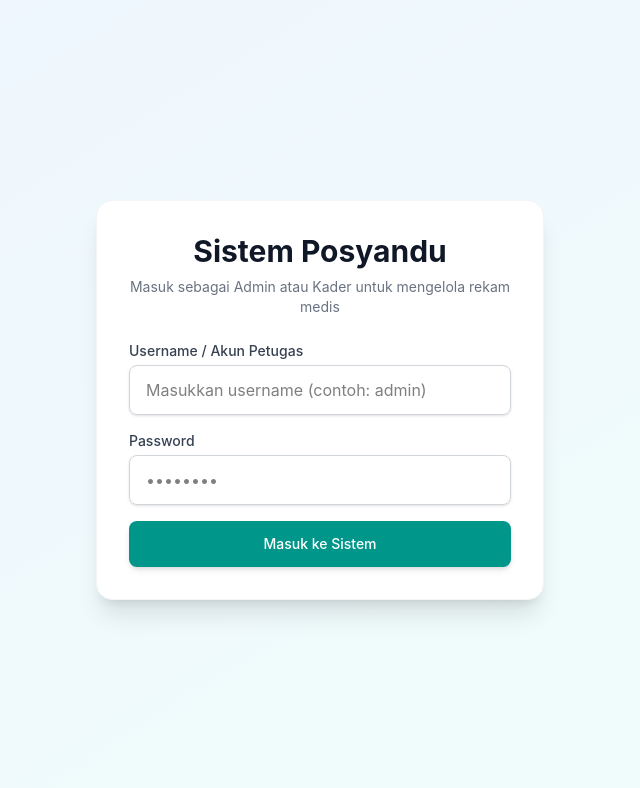
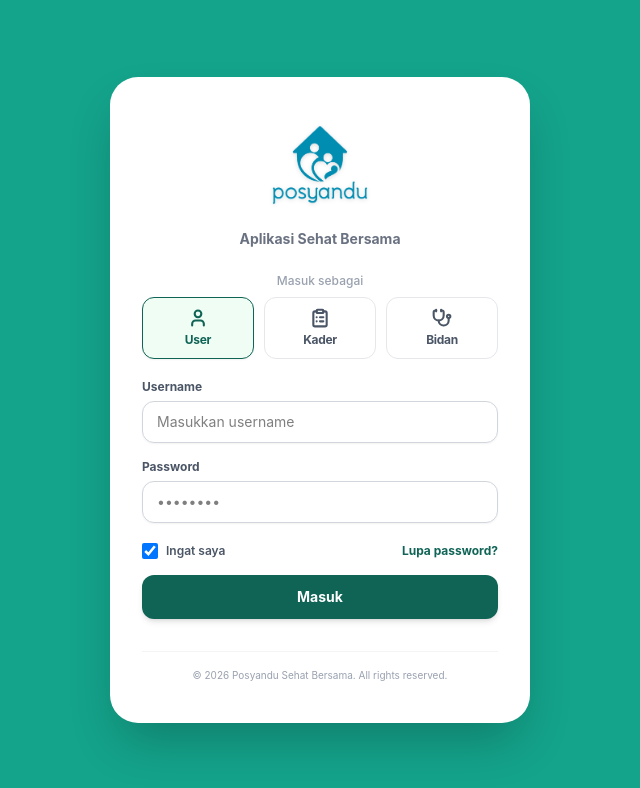
Before and after one commit to AchmadZackyGZ/posyanduNglabak, a SvelteKit app in the folder frontend/: page /login in a window 1280 px wide. Shown: the top 788 px of the page, without its empty margins (320-960 px from the left). Built offline with nearby package versions, Linux system fonts and the light colour scheme.

Commit message:
merancang ulang UI login identik referensi Posyandu Sehat Bersama

```diff
--- a/frontend/package.json
+++ b/frontend/package.json
@@ -34,5 +34,8 @@
 		"typescript": "^6.0.2",
 		"typescript-eslint": "^8.58.1",
 		"vite": "^8.0.7"
+	},
+	"dependencies": {
+		"lucide-svelte": "^1.0.1"
 	}
 }
--- a/frontend/src/routes/(auth)/login/+page.svelte
+++ b/frontend/src/routes/(auth)/login/+page.svelte
@@ -2,14 +2,20 @@
 	/* eslint-disable svelte/no-navigation-without-resolve */
 	import { goto } from '$app/navigation';
 
-	// Menggunakan Svelte 5 Runes untuk reaktivitas state formulir
+	// 1. Mengimpor berkas gambar logo fisik dari folder assets
+	import logoPosyandu from '$lib/assets/logo-posyandu.png';
+
+	// 2. Mengimpor ikon elegan dari lucide-svelte
+	import { User, ClipboardList, Stethoscope } from 'lucide-svelte';
+
 	let username = $state('');
 	let password = $state('');
+	let selectedRole = $state('User'); // Tab default kita ubah ke User
+	let rememberMe = $state(true);
 	let errorMessage = $state('');
 	let isLoading = $state(false);
 
 	async function handleLogin(event: Event) {
-		// Mencegah perilaku bawaan peramban memuat ulang halaman
 		event.preventDefault();
 		isLoading = true;
 		errorMessage = '';
@@ -26,98 +32,135 @@
 			const data = await res.json();
 
 			if (!res.ok) {
-				errorMessage = data.error || 'Username atau password salah.';
+				errorMessage = data.error || 'Username atau kredensial akses tidak valid.';
 				isLoading = false;
 				return;
 			}
 
-			// Menyimpan token JWT dan identitas pengguna di penyimpanan lokal peramban
 			localStorage.setItem('token', data.token);
 			localStorage.setItem('user', JSON.stringify(data.user));
 
-			// Alihkan pengguna ke halaman utama dasbor operasional
 			goto('/dashboard');
 		} catch {
-			errorMessage = 'Tidak dapat terhubung ke peladen backend. Pastikan peladen Go aktif.';
+			errorMessage = 'Koneksi ditolak peladen. Pastikan Go backend aktif dan izin CORS telah terpasang.';
 		} finally {
 			isLoading = false;
 		}
 	}
+
+	// 3. Admin kita keluarkan, diganti dengan User sesuai permintaan
+	const roles = [
+		{ id: 'User', label: 'User' },
+		{ id: 'Kader', label: 'Kader' },
+		{ id: 'Bidan', label: 'Bidan' }
+	];
 </script>
 
 <svelte:head>
-	<title>Masuk - Sistem Posyandu Terintegrasi</title>
+	<title>Masuk - POSYANDU Sehat Bersama</title>
 </svelte:head>
 
-<div
-	class="flex min-h-screen items-center justify-center bg-gradient-to-br from-blue-50 to-teal-50 p-4"
->
-	<div class="w-full max-w-md rounded-2xl border border-gray-100 bg-white p-8 shadow-xl">
-		<div class="text-center">
-			<h1 class="text-3xl font-bold text-gray-900">Sistem Posyandu</h1>
-			<p class="mt-2 text-sm text-gray-500">
-				Masuk sebagai Admin atau Kader untuk mengelola rekam medis
-			</p>
+<div class="flex min-h-screen items-center justify-center bg-[#14a38b] p-4">
+	<div class="w-full max-w-[420px] rounded-[28px] bg-white px-8 py-10 shadow-2xl">
+
+		<div class="mx-auto flex h-24 items-center justify-center">
+			<img src={logoPosyandu} alt="Logo Posyandu Sehat Bersama" class="h-full w-auto object-contain drop-shadow-sm" />
+		</div>
+
+		<div class="mt-4 text-center">
+			<p class="mt-0.5 text-sm font-bold text-gray-500">Aplikasi Sehat Bersama</p>
+		</div>
+
+		<p class="mt-6 text-center text-xs font-medium text-gray-400">Masuk sebagai</p>
+
+		<div class="mt-2 grid grid-cols-3 gap-2.5">
+			{#each roles as role (role.id)}
+				<button
+					type="button"
+					onclick={() => (selectedRole = role.id)}
+					class="flex cursor-pointer flex-col items-center justify-center rounded-xl border py-2.5 transition-all {selectedRole === role.id ? 'border-[#0f6456] bg-[#f0fdf4] text-[#0f6456] shadow-xs' : 'border-gray-200 bg-white text-gray-600 hover:bg-gray-50'}"
+				>
+					{#if role.id === 'User'}
+						<User class="mb-1 h-5 w-5" strokeWidth="2.5" />
+					{:else if role.id === 'Kader'}
+						<ClipboardList class="mb-1 h-5 w-5" strokeWidth="2.5" />
+					{:else}
+						<Stethoscope class="mb-1 h-5 w-5" strokeWidth="2.5" />
+					{/if}
+
+					<span class="text-xs font-bold tracking-tight">{role.label}</span>
+				</button>
+			{/each}
 		</div>
 
 		{#if errorMessage}
-			<div class="mt-6 rounded-md border-l-4 border-red-500 bg-red-50 p-4 transition-all">
-				<p class="text-sm font-medium text-red-700">{errorMessage}</p>
+			<div class="mt-4 rounded-lg border border-red-100 bg-red-50 p-3 text-center">
+				<p class="text-xs font-semibold text-red-600">{errorMessage}</p>
 			</div>
 		{/if}
 
-		<form onsubmit={handleLogin} class="mt-6 space-y-4">
+		<form onsubmit={handleLogin} class="mt-5 space-y-4">
 			<div>
-				<label for="username" class="block text-sm font-medium text-gray-700"
-					>Username / Akun Petugas</label
-				>
+				<label for="username" class="block text-xs font-bold text-gray-600">Username</label>
 				<input
 					id="username"
 					type="text"
 					bind:value={username}
 					required
-					placeholder="Masukkan username (contoh: admin)"
-					class="mt-1 block w-full rounded-lg border border-gray-300 px-4 py-3 shadow-sm transition-all focus:border-teal-500 focus:ring-2 focus:ring-teal-500 focus:outline-none"
+					placeholder="Masukkan username"
+					class="mt-1.5 block w-full rounded-xl border border-gray-300 px-3.5 py-2.5 text-sm shadow-xs outline-none transition-all focus:border-[#0f6456] focus:ring-1 focus:ring-[#0f6456]"
 				/>
 			</div>
 
 			<div>
-				<label for="password" class="block text-sm font-medium text-gray-700">Password</label>
+				<label for="password" class="block text-xs font-bold text-gray-600">Password</label>
 				<input
 					id="password"
 					type="password"
 					bind:value={password}
 					required
 					placeholder="••••••••"
-					class="mt-1 block w-full rounded-lg border border-gray-300 px-4 py-3 shadow-sm transition-all focus:border-teal-500 focus:ring-2 focus:ring-teal-500 focus:outline-none"
+					class="mt-1.5 block w-full rounded-xl border border-gray-300 px-3.5 py-2.5 text-sm shadow-xs outline-none transition-all focus:border-[#0f6456] focus:ring-1 focus:ring-[#0f6456]"
 				/>
+			</div>
+
+			<div class="flex items-center justify-between pt-1">
+				<label class="flex cursor-pointer items-center space-x-2">
+					<input
+						type="checkbox"
+						bind:checked={rememberMe}
+						class="h-4 w-4 rounded border-gray-300 text-[#0f6456] focus:ring-[#0f6456]"
+					/>
+					<span class="text-xs font-semibold text-gray-600">Ingat saya</span>
+				</label>
+
+				<a href="#lupa" class="text-xs font-bold text-[#0f6456] transition-colors hover:underline">
+					Lupa password?
+				</a>
 			</div>
 
 			<button
 				type="submit"
 				disabled={isLoading}
-				class="flex w-full cursor-pointer items-center justify-center rounded-lg border border-transparent bg-teal-600 px-4 py-3 text-sm font-medium text-white shadow-md transition-all hover:bg-teal-700 focus:ring-2 focus:ring-teal-500 focus:ring-offset-2 focus:outline-none disabled:opacity-50"
+				class="mt-2 flex w-full cursor-pointer items-center justify-center rounded-xl bg-[#0f6456] py-3 text-sm font-bold text-white shadow-md transition-all hover:bg-[#0c4e43] active:scale-[0.99] disabled:opacity-60"
 			>
 				{#if isLoading}
-					<svg
-						class="mr-3 -ml-1 h-5 w-5 animate-spin text-white"
-						xmlns="http://www.w3.org/2000/svg"
-						fill="none"
-						viewBox="0 0 24 24"
-					>
-						<circle class="opacity-25" cx="12" cy="12" r="10" stroke="currentColor" stroke-width="4"
-						></circle>
-						<path
-							class="opacity-75"
-							fill="currentColor"
-							d="M4 12a8 8 0 018-8V0C5.373 0 0 5.373 0 12h4zm2 5.291A7.962 7.962 0 014 12H0c0 3.042 1.135 5.824 3 7.938l3-2.647z"
-						></path>
+					<svg class="mr-2 h-4 w-4 animate-spin text-white" fill="none" viewBox="0 0 24 24">
+						<circle class="opacity-25" cx="12" cy="12" r="10" stroke="currentColor" stroke-width="4"></circle>
+						<path class="opacity-75" fill="currentColor" d="M4 12a8 8 0 018-8V0C5.373 0 0 5.373 0 12h4zm2 5.291A7.962 7.962 0 014 12H0c0 3.042 1.135 5.824 3 7.938l3-2.647z"></path>
 					</svg>
 					Memverifikasi...
 				{:else}
-					Masuk ke Sistem
+					Masuk
 				{/if}
 			</button>
 		</form>
+
+		<div class="mt-8 border-t border-gray-100 pt-4 text-center">
+			<p class="text-[10px] text-gray-400">
+				© 2026 Posyandu Sehat Bersama. All rights reserved.
+			</p>
+		</div>
+
 	</div>
 </div>
```
Also changed, not shown: frontend/src/lib/assets/logo-posyandu.png (added), 1 other file (tests, documents, lock files or other folders).
